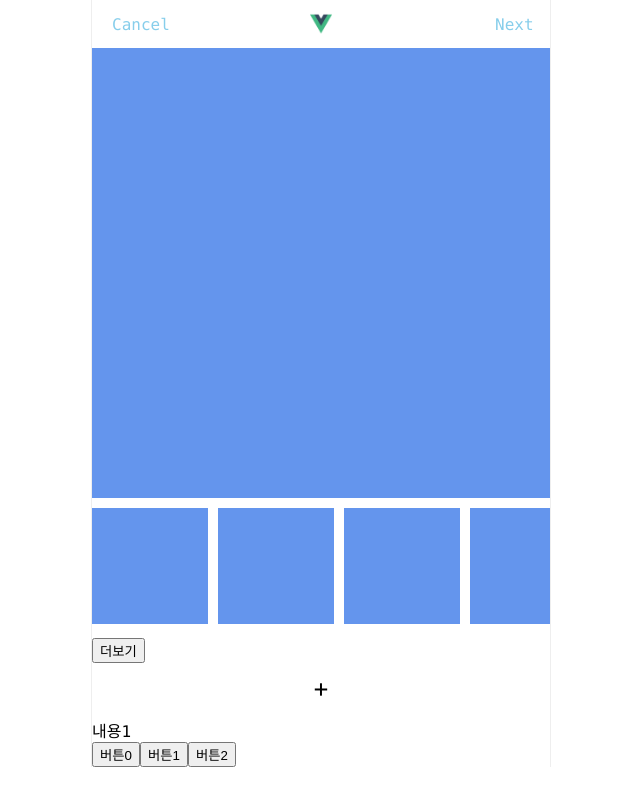
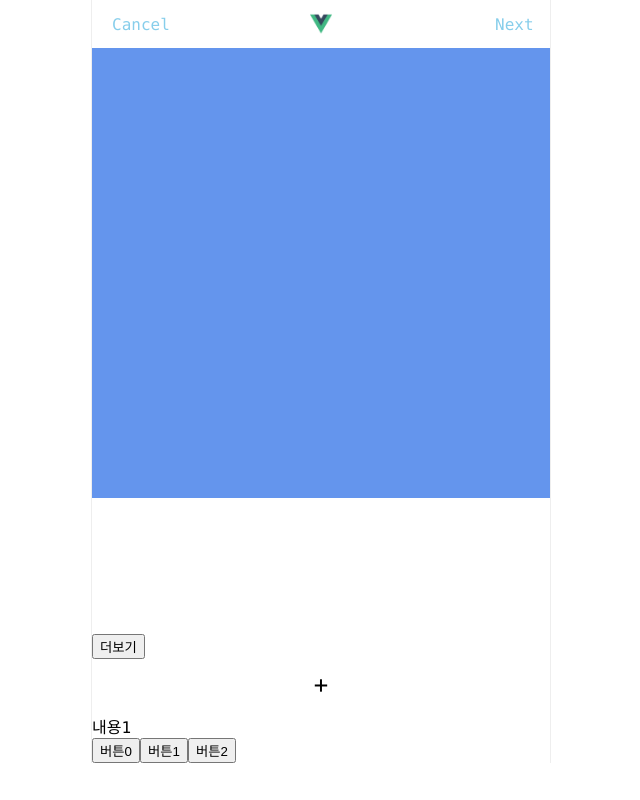
Before and after one commit to Lee-seongBeom/vuestagram, a Vue app: page / in a window 1280 px wide. Both pictures are taken after a click on the button "버튼1". Shown: the whole page, without its empty margins (319-959 px from the left). Built offline with nearby package versions, Linux system fonts and the light colour scheme; a small style sheet from the web is missing.

Commit message:
데이터js -> class 적용, slot 태그 활용

```diff
--- a/public/index.html
+++ b/public/index.html
@@ -5,6 +5,7 @@
     <meta http-equiv="X-UA-Compatible" content="IE=edge">
     <meta name="viewport" content="width=device-width,initial-scale=1.0">
     <link rel="icon" href="<%= BASE_URL %>favicon.ico">
+    <link rel="stylesheet" href="https://cdnjs.cloudflare.com/ajax/libs/cssgram/0.1.12/cssgram.min.css" integrity="sha512-kr3JaEexN5V5Br47Lbg4B548Db46ulHRGGwvyZMVjnghW1BKmqIjgEgVHV8D7V+Cbqm/VBgo3Rcbtv+mGLoWXA==" crossorigin="anonymous" />
     <title><%= htmlWebpackPlugin.options.title %></title>
   </head>
   <body>
--- a/src/App.vue
+++ b/src/App.vue
@@ -13,7 +13,7 @@
     <img src="./assets/logo.png" class="logo" />
   </div>
 
-  <Container :이미지="이미지" :게시물="게시물" :tapCnt="tapCnt"/>
+  <Container :이미지="이미지" :게시물="게시물" :tapCnt="tapCnt" @write="작성한글 = $event"/>
   <button @click="more">더보기</button>
 
   <div class="footer">
@@ -49,6 +49,7 @@ export default {
       카운트: 0,
       tapCnt : 0,
       이미지 : '',
+      작성한글 : '',
     };
   },
   methods: {
@@ -84,11 +85,11 @@ export default {
       let 내게시물 = {
         name: "Kim Hyun",
         userImage: "https://picsum.photos/100?random=3",
-        postImage: "",
+        postImage: this.이미지,
         likes: 36,
         date: "May 15",
         liked: false,
-        content: "오늘 무엇을 했냐면요 아무것도 안했어요 ?",
+        content: this.작성한글,
         filter: "perpetua"
       };
       this.게시물.unshift(내게시물);
--- a/src/components/Container.vue
+++ b/src/components/Container.vue
@@ -10,11 +10,10 @@
     <div v-if="tapCnt == 1">
       <div class="upload-image" :style="`background-image:url(${이미지})`"></div>
       <div class="filters">
-        <div class="filter-1"></div>
-        <div class="filter-1"></div>
-        <div class="filter-1"></div>
-        <div class="filter-1"></div>
-        <div class="filter-1"></div>
+        <FilterBox :필터="필터" :이미지="이미지" v-for="필터 in 필터들" :key = "필터" >
+          <template v-slot:a> {{필터}}</template>
+          <template v-slot:b> 데이터2</template>
+        </FilterBox>
       </div>
     </div>
 
@@ -23,7 +22,7 @@
     <div v-if="tapCnt == 2">
       <div class="upload-image" :style="`background-image:url(${이미지})`"></div>
       <div class="write">
-        <textarea class="write-box">write!</textarea>
+        <textarea class="write-box" @input="$emit('write', $event.target.value)">write!</textarea>
       </div>
     </div>
   </div>
@@ -31,10 +30,19 @@
 
 <script>
 import Post from "./Post.vue";
+import FilterBox from "./FilterBox.vue";
 
 export default {
+  data(){
+    return{
+      필터들 :[ "aden", "_1977", "brannan", "brooklyn", "clarendon", "earlybird", "gingham", "hudson",
+      "inkwell", "kelvin", "lark", "lofi", "maven", "mayfair", "moon", "nashville", "perpetua",
+      "reyes", "rise", "slumber", "stinson", "toaster", "valencia", "walden", "willow", "xpro2"],
+    }
+  },
   components: {
     Post,
+    FilterBox,
   },
   props: {
     게시물: Array,
--- /dev/null
+++ b/src/components/FilterBox.vue
@@ -0,0 +1,32 @@
+<template>
+  <div :class="필터 +` filter-item`" :style="`background-image:url(${이미지})`">
+    <slot name="a"></slot>
+    <slot name="b"></slot>
+  </div>
+</template>
+
+<script>
+export default {
+    name : 'Filterbox',
+    props :{
+        이미지 : String,
+        필터 : String,
+    },
+    beforeCreate() {
+        console.log(this.필터);
+    },
+}
+</script>
+
+<style>
+.filter-item {
+  width: 100px;
+  height: 100px;
+  margin: 10px 10px 10px auto;
+  padding: 8px;
+  display: inline-block;
+  color : white;
+  background-size: cover;
+  background-position : center;
+}
+</style>
```
